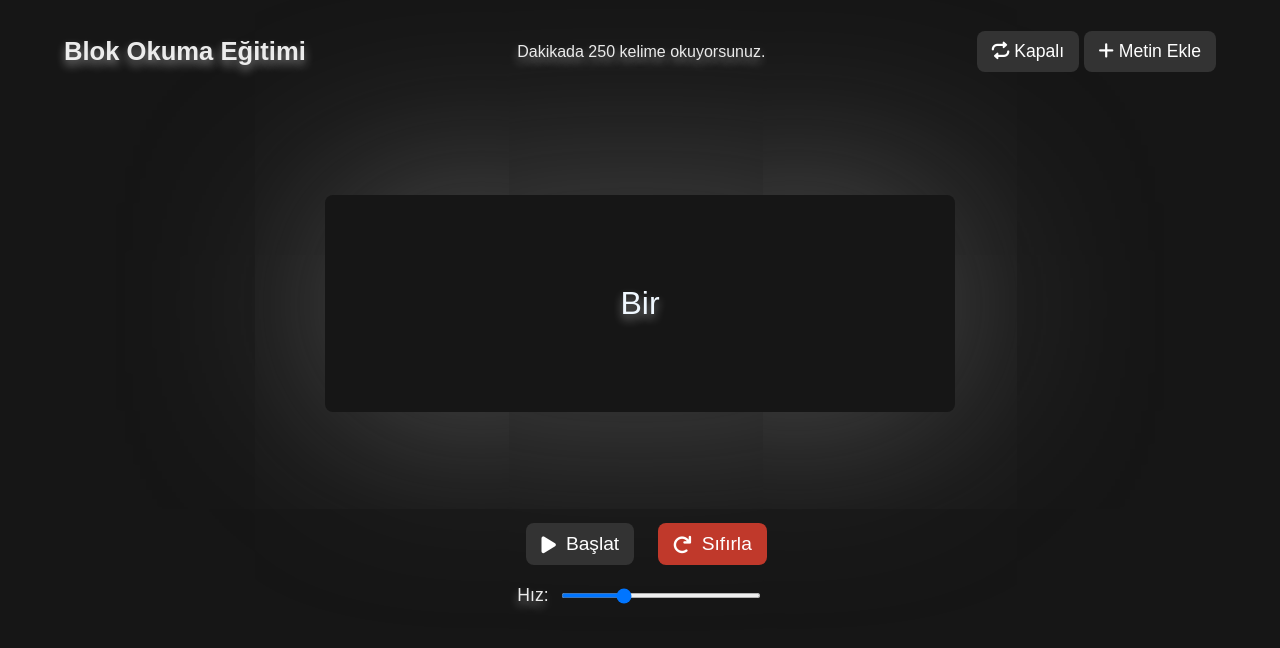
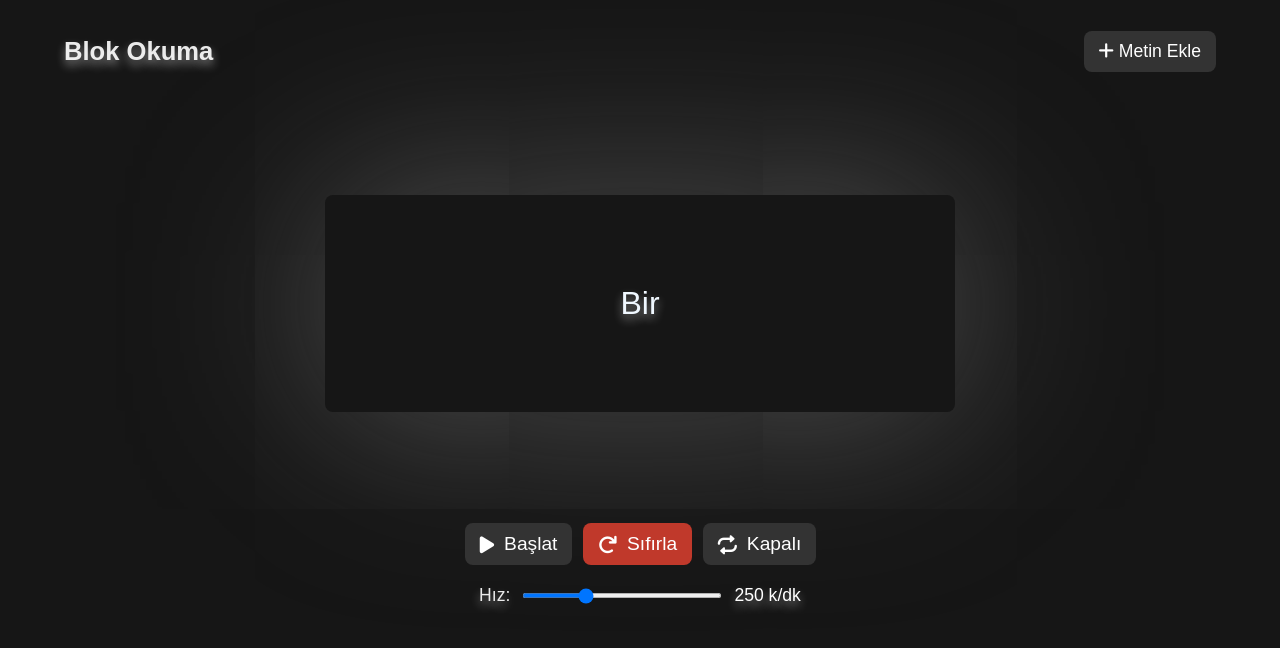
Before and after one commit to fear321/Read, a plain HTML site: page index.html in a window 1280 px wide. Drawn offline with Linux system fonts and the light colour scheme.

Commit message:
Update index.html

```diff
--- a/index.html
+++ b/index.html
@@ -3,7 +3,7 @@
 <head>
     <meta charset="UTF-8">
     <meta name="viewport" content="width=device-width, initial-scale=1.0">
-    <title>Blok Okuma Eğitimi</title>
+    <title>Blok Okuma</title>
     <link rel="stylesheet" href="style.css">
     <link rel="stylesheet" href="script.js">
     <!-- Font Awesome Icons için CSS -->
@@ -11,10 +11,8 @@
 </head>
 <body>
     <header>
-    <h1 id="header">Blok Okuma Eğitimi</h1>
-    <div id="wordCount">Dakikada 250 kelime okuyorsunuz.</div>
+        <h1 id="header">Blok Okuma</h1>
         <div class="topcontrols">
-      <button id="toggleLoopBtn"><i class="fas fa-repeat"></i> Kapalı</button>
           <button id="addTextBtn"><i class="fas fa-plus"></i> Metin Ekle</button>
         </div>
       </header>
@@ -22,17 +20,21 @@
       <div class="container">
         <div class="display" id="display"></div>
       </div>
+
       <div class="controls">
         <div class="button-group">
           <button id="startStopBtn"><i class="fas fa-play"></i>Başlat</button>
           <button id="resetBtn"><i class="fas fa-redo"></i> Sıfırla</button>
+          <button id="toggleLoopBtn"><i class="fas fa-repeat"></i> Kapalı</button>
         </div>
 
         <div class="speed-control">
           <label for="speedRange">Hız:</label>
           <input type="range" id="speedRange" min="100" max="600" step="10" value="250">
+          <span id="speedValue">250 k/dk</span> <!-- Canlı hız değeri buraya eklenecek -->
         </div>
     </div>
+
     <script src="script.js"></script>
 </body>
 </html>
```
Lines whose indentation alone changed are shown as unchanged.
